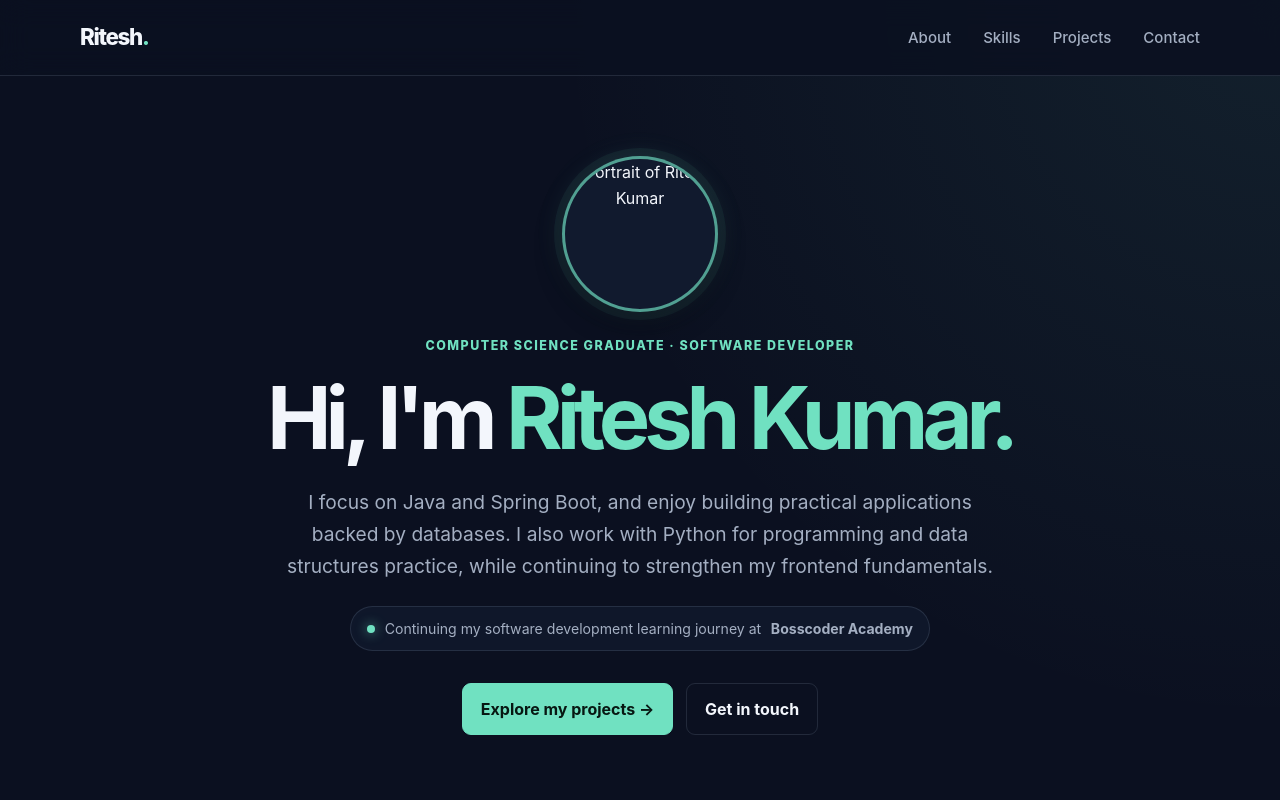
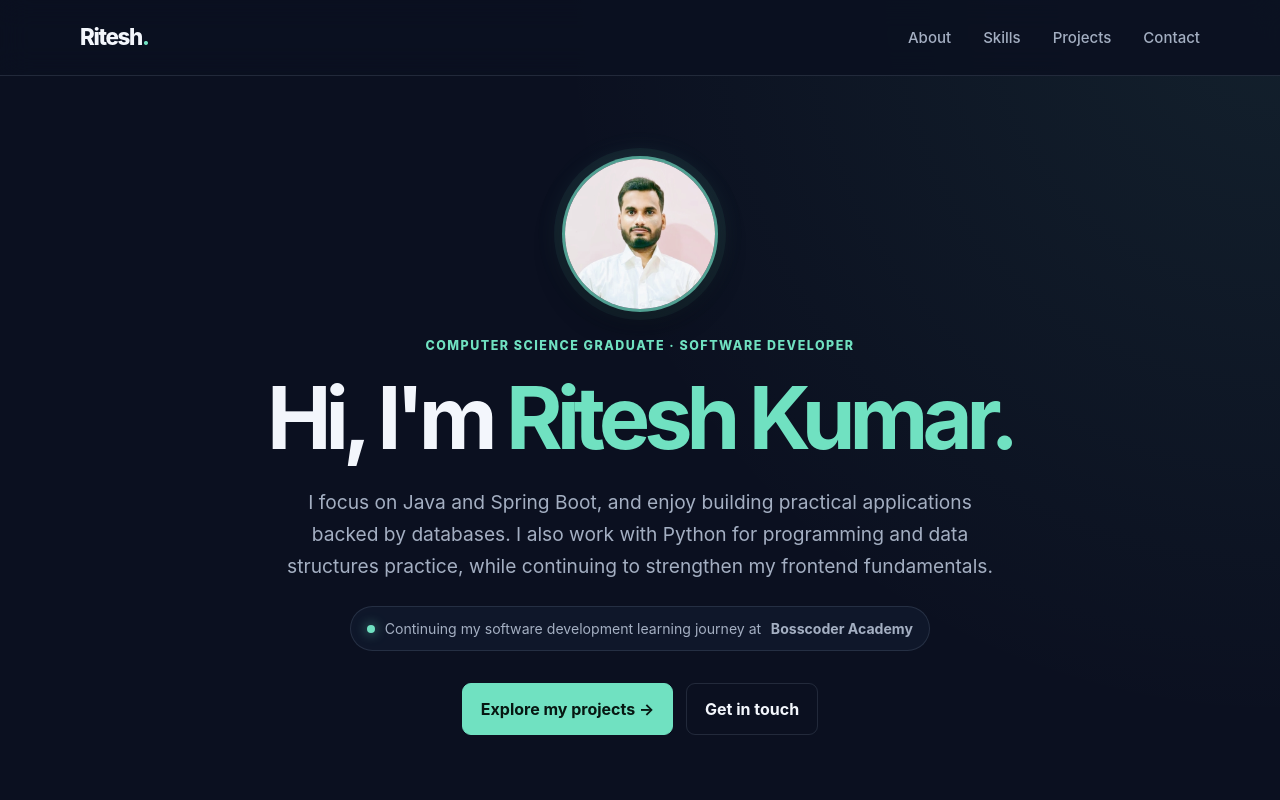
Before and after one commit to ritesh3101999/ritesh3101999.github.io, a plain HTML site: page index.html in a window 1280 px wide. Shown: the top 800 px of the page. Drawn offline with Linux system fonts and the light colour scheme.

Commit message:
Fix profile image path to match uploaded .jpeg file extension

```diff
--- a/index.html
+++ b/index.html
@@ -27,13 +27,7 @@
 
     <main>
         <header id="about" class="hero section-shell">
-            <img
-                class="profile-photo"
-                src="assets/images/profile.jpg"
-                alt="Portrait of Ritesh Kumar"
-                width="156"
-                height="156"
-            >
+            <img class="profile-photo" src="assets/images/profile.jpeg" alt="Portrait of Ritesh Kumar" width="156" height="156">
             <p class="eyebrow">Computer Science Graduate · Software Developer</p>
             <h1>Hi, I'm <span>Ritesh Kumar.</span></h1>
             <p class="hero-copy">I focus on Java and Spring Boot, and enjoy building practical applications backed by databases. I also work with Python for programming and data structures practice, while continuing to strengthen my frontend fundamentals.</p>
@@ -89,7 +83,6 @@
                     <div class="tech-stack"><span>Java</span><span>Spring Boot</span><span>Spring Security</span><span>MySQL</span><span>Thymeleaf</span></div>
                     <a href="https://github.com/ritesh3101999/earnlearn" target="_blank" rel="noopener noreferrer" class="project-link">Explore repository ↗</a>
                 </article>
-
                 <article class="project-card">
                     <span class="project-type">Full-stack web application</span>
                     <h3>E-Learning System</h3>
@@ -97,7 +90,6 @@
                     <div class="tech-stack"><span>Java</span><span>Spring Boot</span><span>MySQL</span><span>Maven</span></div>
                     <a href="https://github.com/ritesh3101999/elearning-project" target="_blank" rel="noopener noreferrer" class="project-link">Explore repository ↗</a>
                 </article>
-
                 <article class="project-card">
                     <span class="project-type">Desktop application</span>
                     <h3>Student Management System</h3>
@@ -105,7 +97,6 @@
                     <div class="tech-stack"><span>Java</span><span>Java Swing</span><span>JDBC</span><span>MySQL</span></div>
                     <a href="https://github.com/ritesh3101999/student-management-system" target="_blank" rel="noopener noreferrer" class="project-link">Explore repository ↗</a>
                 </article>
-
                 <article class="project-card">
                     <span class="project-type">Learning &amp; practice</span>
                     <h3>Java &amp; Python DSA</h3>
```
